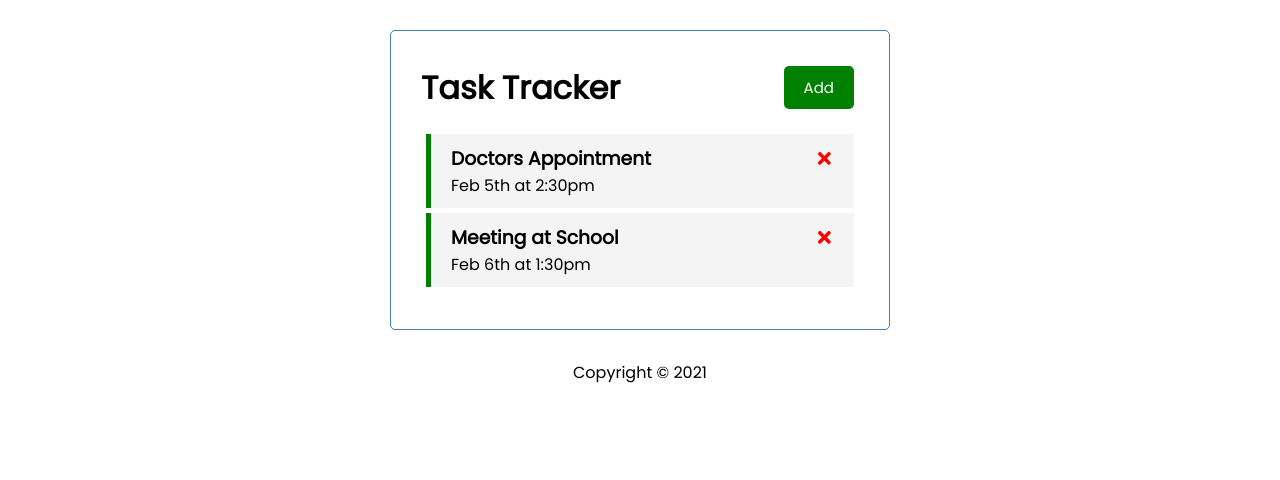
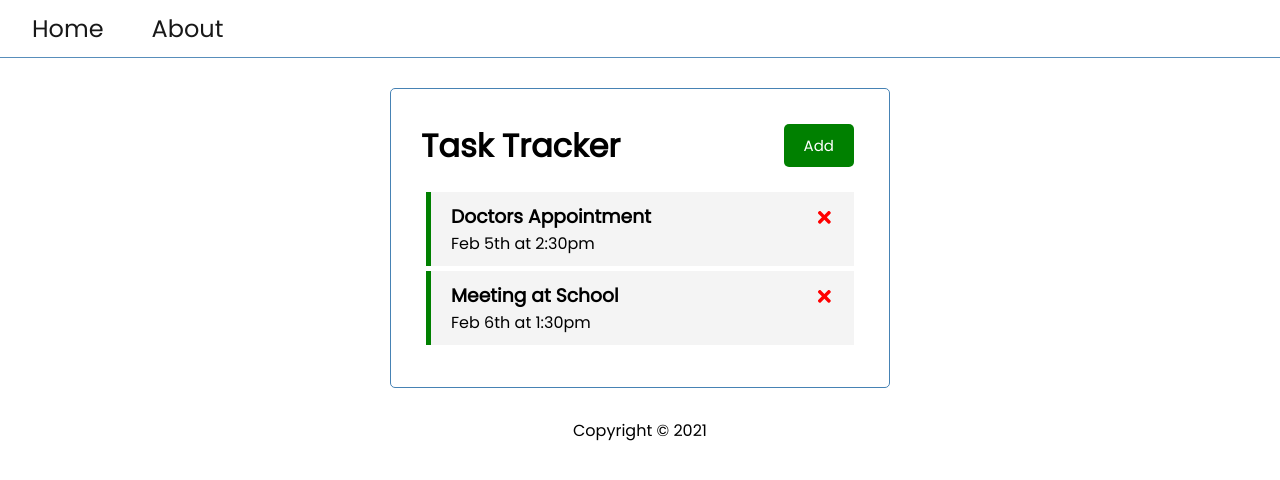
Before and after one commit to tqtrung83/task-tracker, a React (Create React App) app: page / in a window 1280 px wide. Shown: the top 480 px of the page. Built offline with nearby package versions, Linux system fonts and the light colour scheme; data requests are answered from the project's data file.

Commit message:
Added Navbar Component

```diff
--- a/src/App.js
+++ b/src/App.js
@@ -4,6 +4,7 @@ import Tasks from './components/Tasks';
 import { FaTrashAlt } from 'react-icons/fa';
 import AddTask from './components/AddTask';
 import Footer from './components/Footer';
+import Navbar from './components/Navbar';
 
 function App() {
   const [tasks, setTasks] = useState([]);
@@ -99,6 +100,7 @@ function App() {
 
   return (
     <>
+      <Navbar />
       <div className='container'>
         <Header toggleAddTask={toggleAddTask} showAddTask={showAddTask} />
 
--- /dev/null
+++ b/src/components/Navbar.js
@@ -0,0 +1,12 @@
+import React from 'react';
+
+const Navbar = () => {
+  return (
+    <ul className='navbar'>
+      <li>Home</li>
+      <li>About</li>
+    </ul>
+  );
+};
+
+export default Navbar;
--- a/src/index.css
+++ b/src/index.css
@@ -8,6 +8,31 @@
 
 body {
   font-family: 'Poppins', sans-serif;
+}
+
+.navbar {
+  display: flex;
+  text-align: center;
+  padding: 0.7rem 2rem;
+  width: 100%;
+  border-bottom: solid 1px steelblue;
+  opacity: 0.9;
+  margin-bottom: 1rem;
+  font-size: 1.5rem;
+}
+
+.navbar ul {
+  display: flex;
+}
+
+.navbar li {
+  list-style: none;
+  margin-right: 3rem;
+}
+
+.navbar li:hover {
+  color: green;
+  cursor: pointer;
 }
 
 .container {
```
Also changed, not shown: 1 other file (tests, documents, lock files or other folders).
